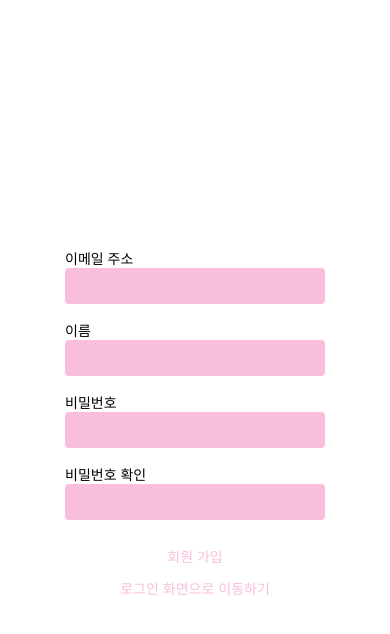
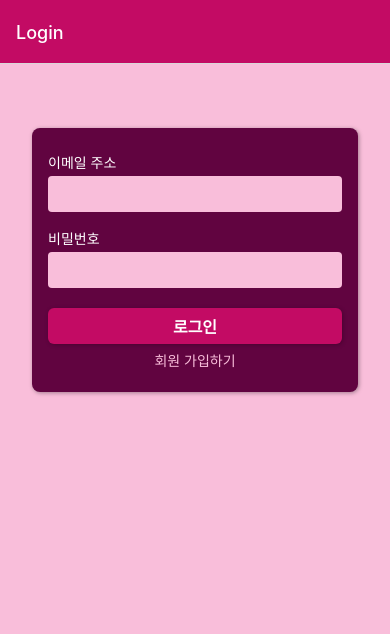
Before and after one commit to KangYeBin/RN-auth-app, a React Native app: screen /Login in a window 390 px wide. Shown: the top 634 px of the page. Built offline with nearby package versions, Linux system fonts and the light colour scheme.

Commit message:
로그인 fetch 요청 처리, Context API를 통한 전역 상태 관리

```diff
--- a/App.js
+++ b/App.js
@@ -1,19 +1,66 @@
-import { StyleSheet, View } from 'react-native';
-import AuthContent from './components/Auth/AuthContent';
+import LoginScreen from './screens/LoginScreen';
+import SignupScreen from './screens/SignupScreen';
+import { Colors } from './constants/styles';
+import { NavigationContainer } from '@react-navigation/native';
+import { createNativeStackNavigator } from '@react-navigation/native-stack';
+import { useContext } from 'react';
+import AuthContextProvider, { AuthContext } from './store/auth-context';
+import { StatusBar } from 'expo-status-bar';
+import WelcomeScreen from './screens/WelcomeScreen';
+
+const Stack = createNativeStackNavigator();
+
+// 아직 인증이 되지 않은 사용자가 보게 될 화면 stack
+const AuthStack = () => {
+  return (
+    <Stack.Navigator
+      screenOptions={{
+        // Header 블록에 대한 스타일
+        headerStyle: { backgroundColor: Colors.primary500 },
+        // Header의 텍스트, 버튼 색상
+        headerTintColor: 'white',
+        contentStyle: { backgroundColor: Colors.primary100 },
+      }}
+    >
+      <Stack.Screen name='Login' component={LoginScreen} />
+      <Stack.Screen name='Signup' component={SignupScreen} />
+    </Stack.Navigator>
+  );
+};
+
+const Navigation = () => {
+  const authCtx = useContext(AuthContext);
+
+  return (
+    <NavigationContainer>
+      {!authCtx.isLoggedIn && <AuthStack />}
+      {authCtx.isLoggedIn && <AuthenticatedStack />}
+    </NavigationContainer>
+  );
+};
+
+// 인증이 완료된 사용자가 보게 될 stack
+const AuthenticatedStack = () => {
+  return (
+    <Stack.Navigator
+      screenOptions={{
+        headerStyle: { backgroundColor: Colors.primary500 },
+        headerTintColor: 'white',
+        contentStyle: { backgroundColor: Colors.primary100 },
+      }}
+    >
+      <Stack.Screen name='Welcome' component={WelcomeScreen} />
+    </Stack.Navigator>
+  );
+};
 
 export default function App() {
   return (
-    <View style={styles.container}>
-      <AuthContent />
-    </View>
+    <>
+      <StatusBar style='light' />
+      <AuthContextProvider>
+        <Navigation />
+      </AuthContextProvider>
+    </>
   );
 }
-
-const styles = StyleSheet.create({
-  container: {
-    flex: 1,
-    backgroundColor: '#fff',
-    alignItems: 'center',
-    justifyContent: 'center',
-  },
-});
--- a/components/Auth/AuthContent.js
+++ b/components/Auth/AuthContent.js
@@ -1,10 +1,11 @@
 import React, { useState } from 'react';
-import { Alert, View } from 'react-native';
+import { Alert, StyleSheet, View } from 'react-native';
 import AuthForm from './AuthForm';
 import FlatButton from '../ui/FlatButton';
+import { Colors } from '../../constants/styles';
 
-const AuthContent = () => {
-  const [isLogin, setIsLogin] = useState(false);
+const AuthContent = ({ onAuthenticate }) => {
+  const [isLogin, setIsLogin] = useState(true);
 
   const [credentialsInvalid, setCredentialsInvalid] = useState({
     email: false,
@@ -39,12 +40,14 @@ const AuthContent = () => {
         password: !passwordIsValid,
         confirmPassword: !passwordIsValid || !passwordsAreEqual,
       });
+      return;
     }
 
     // 회원가입 or 로그인 처리
+    onAuthenticate({ email, password, name });
   };
   return (
-    <View>
+    <View style={styles.authContent}>
       <AuthForm
         isLogin={isLogin}
         onSubmit={submitHandler}
@@ -60,3 +63,18 @@ const AuthContent = () => {
 };
 
 export default AuthContent;
+
+const styles = StyleSheet.create({
+  authContent: {
+    marginTop: 64,
+    marginHorizontal: 32,
+    padding: 16,
+    borderRadius: 8,
+    backgroundColor: Colors.primary800,
+    elevation: 2,
+    shadowColor: 'black',
+    shadowOffset: { width: 1, height: 1 },
+    shadowOpacity: 0.35,
+    shadowRadius: 4,
+  },
+});
--- a/components/Auth/AuthForm.js
+++ b/components/Auth/AuthForm.js
@@ -1,7 +1,7 @@
 import { StyleSheet, View } from 'react-native';
 import Input from '../ui/Input';
 import { useState } from 'react';
-import FlatButton from '../ui/FlatButton';
+import Button from '../ui/Button';
 
 const AuthForm = ({ isLogin, onSubmit, credentialsInvalid }) => {
   const [enteredEmail, setEnteredEmail] = useState('');
@@ -88,9 +88,9 @@ const AuthForm = ({ isLogin, onSubmit, credentialsInvalid }) => {
         )}
       </View>
       <View style={styles.buttons}>
-        <FlatButton onPress={submitHandler}>
+        <Button onPress={submitHandler}>
           {isLogin ? '로그인' : '회원 가입'}
-        </FlatButton>
+        </Button>
       </View>
     </View>
   );
--- a/components/ui/Input.js
+++ b/components/ui/Input.js
@@ -12,7 +12,9 @@ const Input = ({
 }) => {
   return (
     <View style={styles.inputContainer}>
-      <Text style={isInvalid && styles.labelInvalid}>{label}</Text>
+      <Text style={[styles.label, isInvalid && styles.labelInvalid]}>
+        {label}
+      </Text>
       <TextInput
         style={[styles.input, isInvalid && styles.inputInvalid]}
         // 스타일 적용이 두 개 이상이면 배열로 묶어서 전달
@@ -32,6 +34,10 @@ const styles = StyleSheet.create({
   inputContainer: {
     marginVertical: 8,
   },
+  label: {
+    marginBottom: 4,
+    color: 'white',
+  },
   labelInvalid: {
     color: Colors.error500,
   },
--- a/screens/LoginScreen.js
+++ b/screens/LoginScreen.js
@@ -0,0 +1,24 @@
+import React, { useContext } from 'react';
+import AuthContent from '../components/Auth/AuthContent';
+import { login } from '../util/auth';
+import { AuthContext } from '../store/auth-context';
+import { Alert } from 'react-native';
+
+const LoginScreen = () => {
+  // loginHandler로 전달되는 매개값은 3개(email, password, name)이지만
+  // name은 Login쪽에서 사용할 일이 없으므로, email, password만 구조 분해 할당
+  const loginHandler = ({ email, password }) => {
+    const authCtx = useContext(AuthContext);
+    console.log('loginHandler email : ', email);
+
+    try {
+      const token = login(email, password);
+      authCtx.authenticate(token);
+    } catch (error) {
+      Alert.alert(error);
+    }
+  };
+  return <AuthContent onAuthenticate={loginHandler} />;
+};
+
+export default LoginScreen;
--- /dev/null
+++ b/screens/WelcomeScreen.js
@@ -0,0 +1,26 @@
+import { StyleSheet, Text, View } from 'react-native';
+
+function WelcomeScreen() {
+  return (
+    <View style={styles.rootContainer}>
+      <Text style={styles.title}>Welcome!</Text>
+      <Text>You authenticated successfully!</Text>
+    </View>
+  );
+}
+
+export default WelcomeScreen;
+
+const styles = StyleSheet.create({
+  rootContainer: {
+    flex: 1,
+    justifyContent: 'center',
+    alignItems: 'center',
+    padding: 32,
+  },
+  title: {
+    fontSize: 20,
+    fontWeight: 'bold',
+    marginBottom: 8,
+  },
+});
--- /dev/null
+++ b/store/auth-context.js
@@ -0,0 +1,33 @@
+import AsyncStorage from '@react-native-async-storage/async-storage';
+import { createContext, useState } from 'react';
+
+export const AuthContext = createContext({
+  isLoggedIn: false,
+  userName: '',
+  authenticate: (token) => {},
+  logout: () => {},
+});
+
+const AuthContextProvider = ({ children }) => {
+  const [isLoggedIn, setIsLoggedIn] = useState(false);
+  const authenticate = (token) => {
+    AsyncStorage.setItem('ACCESS_TOKEN', token.access_token);
+    AsyncStorage.setItem('REFRESH_TOKEN', token.refresh_token);
+    setIsLoggedIn(true);
+  };
+
+  const logout = () => {
+    setIsLoggedIn(false);
+    AsyncStorage.clear();
+  };
+
+  const value = {
+    isLoggedIn,
+    authenticate,
+    logout,
+  };
+
+  return <AuthContext.Provider value={value}>{children}</AuthContext.Provider>;
+};
+
+export default AuthContextProvider;
--- /dev/null
+++ b/util/auth.js
@@ -0,0 +1,24 @@
+const AUTH_URL = 'http://192.168.0.231:8181/api/auth';
+
+const authenticate = async (email, password) => {
+  const url = AUTH_URL + '/signin';
+  const res = await fetch(url, {
+    method: 'POST',
+    headers: { 'Content-Type': 'application/json' },
+    body: JSON.stringify({
+      email,
+      password,
+    }),
+  });
+
+  const result = await res.json();
+  console.log('로그인 결과: ', result);
+
+  return result.token;
+};
+
+export function login(email, password) {
+  return authenticate(email, password);
+}
+
+// export default authenticate;
```
